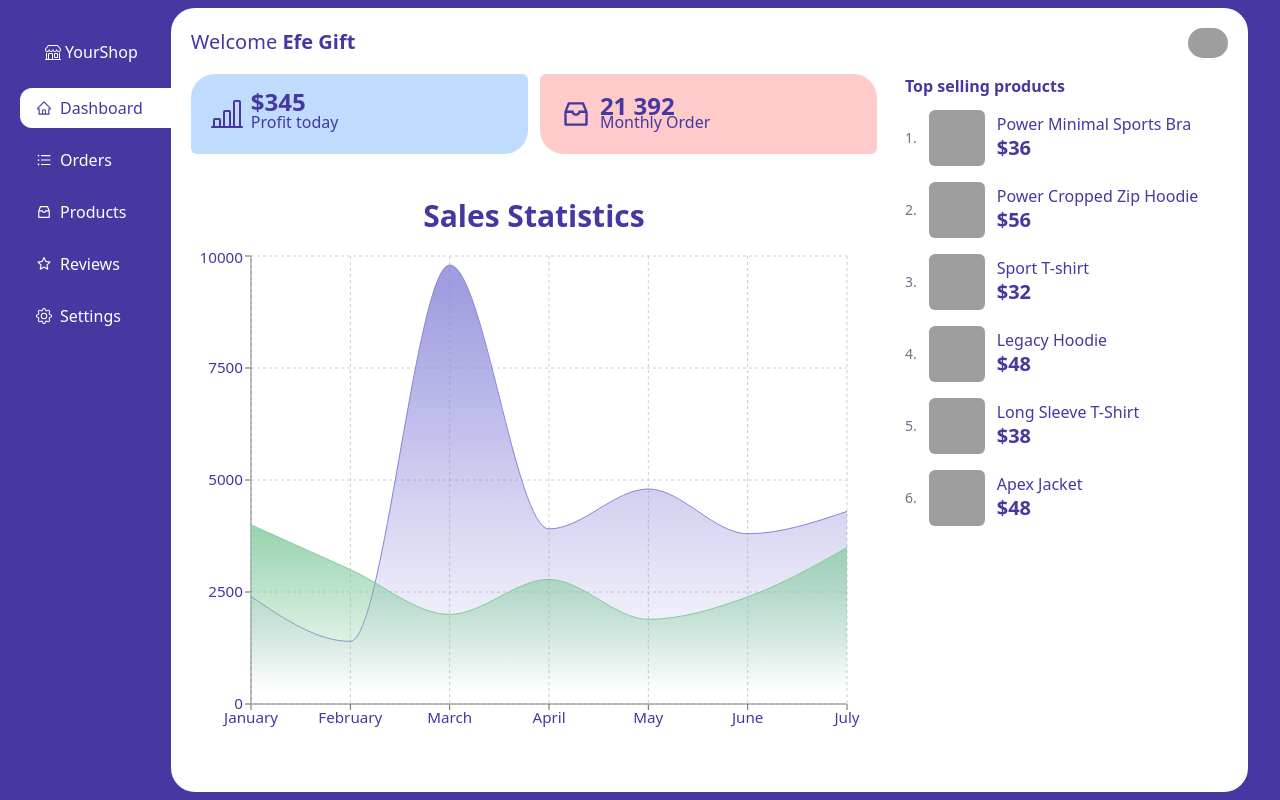
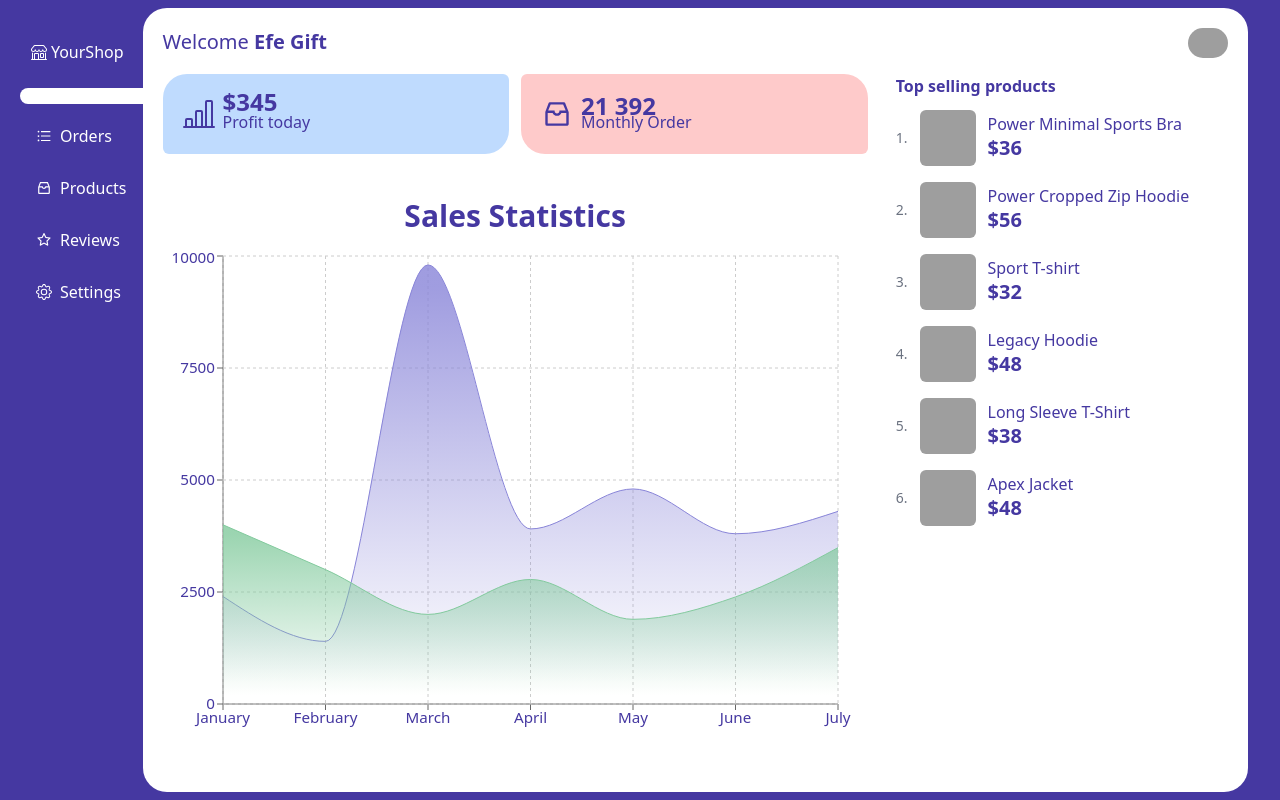
Before and after one commit to gift56/dashboard, a React (Vite) app: page / in a window 1280 px wide. Built offline with nearby package versions, Linux system fonts and the light colour scheme; grey boxes are pictures that could not be loaded.

Commit message:
creaing object to map through

```diff
--- a/src/components/Sidebar/Sidebar.jsx
+++ b/src/components/Sidebar/Sidebar.jsx
@@ -8,6 +8,13 @@ import { BsGear, BsShop } from "react-icons/bs";
 import { NavLink as Links, Link } from "react-router-dom";
 
 const Sidebar = () => {
+  const LinksData = [
+    {
+      to: "/",
+      icon: <AiOutlineHome />,
+      name: "Dashboard",
+    },
+  ];
   return (
     <aside className="bg-primary text-white p-5 py-10 pr-0">
       <Link to="/" className="flex mb-6 items-center justify-center mr-2 gap-1">
@@ -15,18 +22,20 @@ const Sidebar = () => {
         <span>YourShop</span>
       </Link>
       <nav>
-        <Link
+        <Links
           to="/"
           className="bg-white text-primary rounded-xl rounded-r-none px-4 py-2 pr-7 flex gap-2 items-center"
         >
-          <AiOutlineHome />
-          <span>Dashboard</span>
-        </Link>
+          <span></span>
+        </Links>
         <Links to="/orders" className="px-4 py-2 flex gap-2 items-center mt-3">
           <AiOutlineUnorderedList />
           <span>Orders</span>
         </Links>
-        <Links to="/products" className="px-4 py-2 flex gap-2 items-center mt-3">
+        <Links
+          to="/products"
+          className="px-4 py-2 flex gap-2 items-center mt-3"
+        >
           <AiOutlineInbox />
           Products
         </Links>
@@ -34,7 +43,10 @@ const Sidebar = () => {
           <AiOutlineStar />
           <span>Reviews</span>
         </Links>
-        <Links to="/settings" className="px-4 py-2 flex gap-2 items-center mt-3">
+        <Links
+          to="/settings"
+          className="px-4 py-2 flex gap-2 items-center mt-3"
+        >
           <BsGear />
           <span>Settings</span>
         </Links>
```
